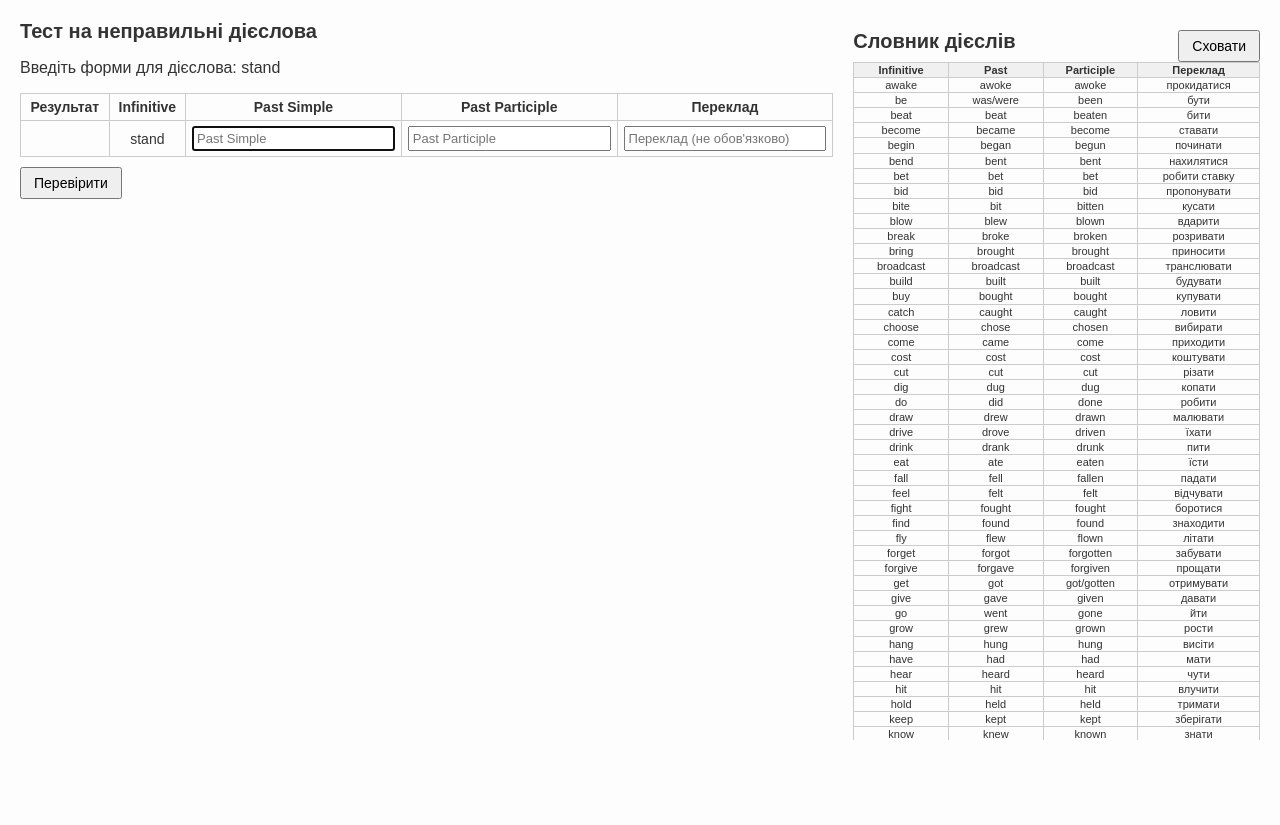
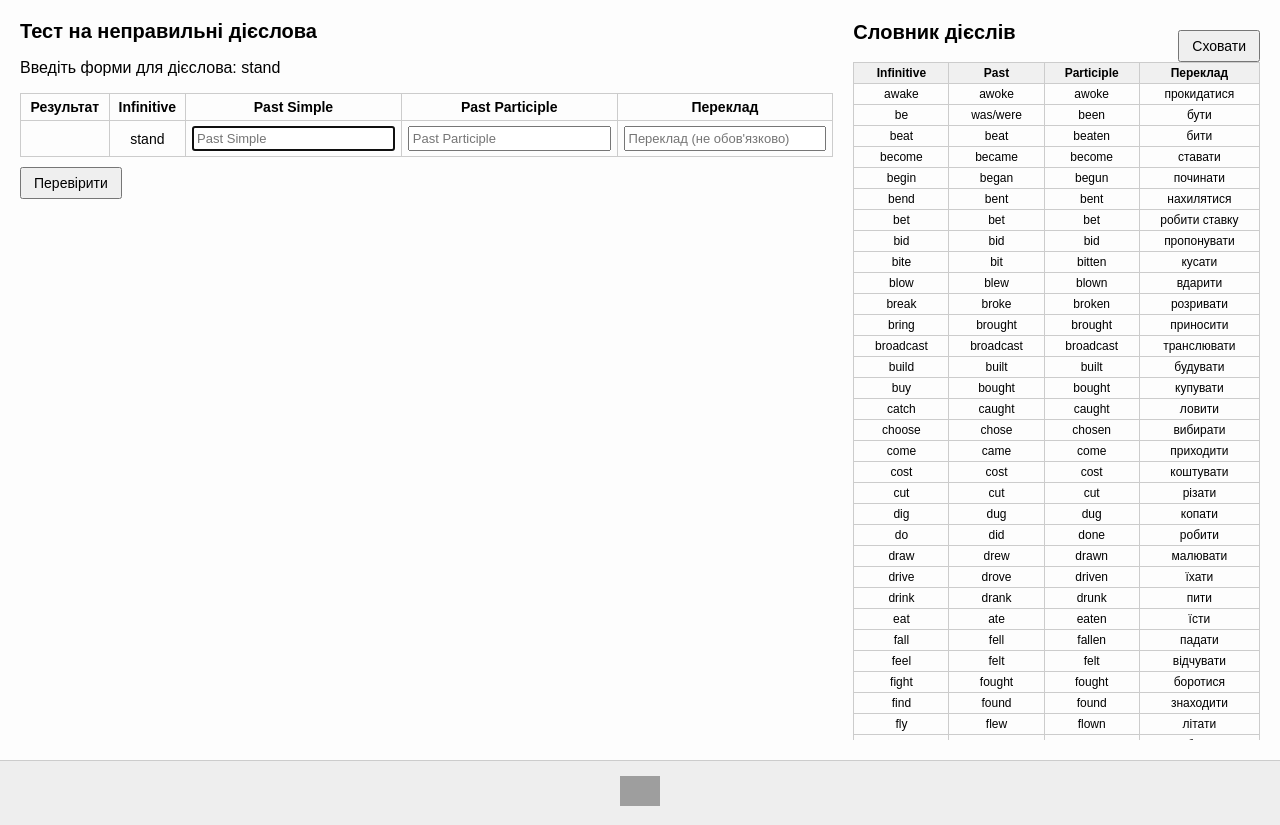
Before and after one commit to Zablotskyi/Verbs, a website built with webpack: page quiz.html in a window 1280 px wide. Before the commit the page ends 800 px from the top, so only its background shows below. Built offline with nearby package versions, Linux system fonts and the light colour scheme; grey boxes are pictures that could not be loaded.

Commit message:
added the visitor counter https://www.hitwebcounter.com/

```diff
--- a/css/style.css
+++ b/css/style.css
@@ -1,33 +1,43 @@
-body {
+html, body {
+  height: 100%;
   margin: 0;
-  padding: 20px;
+  padding: 0;
   font-family: Arial, sans-serif;
-  background-color: #fdfdfd;
   display: flex;
-  gap: 20px;
-  align-items: flex-start;
-  color: #333;
+  flex-direction: column;
 }
 
-/* Ліва частина – тест */
+.main-content {
+  flex: 1;
+  display: flex;
+  flex-direction: row;
+  gap: 20px;
+  padding: 20px;
+  align-items: flex-start;
+  background-color: #fdfdfd;
+}
+
 #quizContainer {
   flex: 2;
 }
 
-/* Права частина – словник */
 #dictionaryContainer {
   flex: 1;
   max-height: 90vh;
   overflow-y: auto;
 }
 
-/* Заголовки */
 h1, h2 {
   margin-top: 0;
   font-size: 20px;
 }
 
-/* Таблиця результатів */
+.dictionary-header {
+  display: flex;
+  justify-content: space-between;
+  align-items: center;
+}
+
 #resultsTable,
 #dictionaryTable {
   width: 100%;
@@ -44,19 +54,15 @@ h1, h2 {
   text-align: center;
 }
 
-/* Таблиця словника – компактніша */
 #dictionaryTable {
   font-size: 12px;
 }
 
 #dictionaryTable th,
 #dictionaryTable td {
-  padding: 1px 1px;
-  font-size: 11px;
-  line-height: 1.1;
+  padding: 3px 4px;
 }
 
-/* Прилипання заголовків */
 #dictionaryTable th {
   background-color: #f0f0f0;
   position: sticky;
@@ -64,7 +70,6 @@ h1, h2 {
   z-index: 1;
 }
 
-/* Поля вводу */
 input[type="text"] {
   width: 100%;
   box-sizing: border-box;
@@ -72,7 +77,6 @@ input[type="text"] {
   font-size: 13px;
 }
 
-/* Кнопка */
 button {
   margin-top: 10px;
   padding: 6px 12px;
@@ -80,7 +84,22 @@ button {
   cursor: pointer;
 }
 
-/* Вивід результатів */
 span {
   font-size: 12px;
 }
+
+.footer-counters {
+  text-align: center;
+  padding: 15px 0;
+  background-color: #eee;
+  border-top: 1px solid #ccc;
+  display: flex;
+  justify-content: center;
+  align-items: center;
+  gap: 20px;
+  flex-wrap: wrap;
+}
+
+.footer-counters img {
+  height: 30px;
+}
--- a/quiz.html
+++ b/quiz.html
@@ -18,12 +18,11 @@
 
 </head>
 <body>
-
+<main class="main-content">
   <!-- Ліва частина: тест -->
   <div id="quizContainer">
     <h1>Тест на неправильні дієслова</h1>
     <p id="question"></p>
-
     <table id="resultsTable">
       <thead>
       <tr>
@@ -44,14 +43,13 @@
       </tr>
       </tbody>
     </table>
-
     <button onclick="checkAnswer()">Перевірити</button>
   </div>
 
   <!-- Права частина: таблиця дієслів -->
   <div id="dictionaryContainer">
-  <div style="display: flex; justify-content: space-between; align-items: center;">
-    <h2 style="margin: 0;">Словник дієслів</h2>
+    <div class="dictionary-header">
+      <h2>Словник дієслів</h2>
       <button id="toggleDictionaryBtn">Сховати</button>
     </div>
     <table id="dictionaryTable">
@@ -68,8 +66,14 @@
       </tbody>
     </table>
   </div>
+</main>
 
-
+<footer class="footer-counters">
+  <a href="https://www.hitwebcounter.com" target="_blank">
+    <img src="https://hitwebcounter.com/counter/counter.php?page=1234567&style=0006&nbdigits=5&type=ip&initCount=0"
+         title="Відвідування" alt="counter" />
+  </a>
+</footer>
 <script src="js/quiz.js"></script>
 </body>
 </html>
```
Lines whose indentation alone changed are shown as unchanged.
